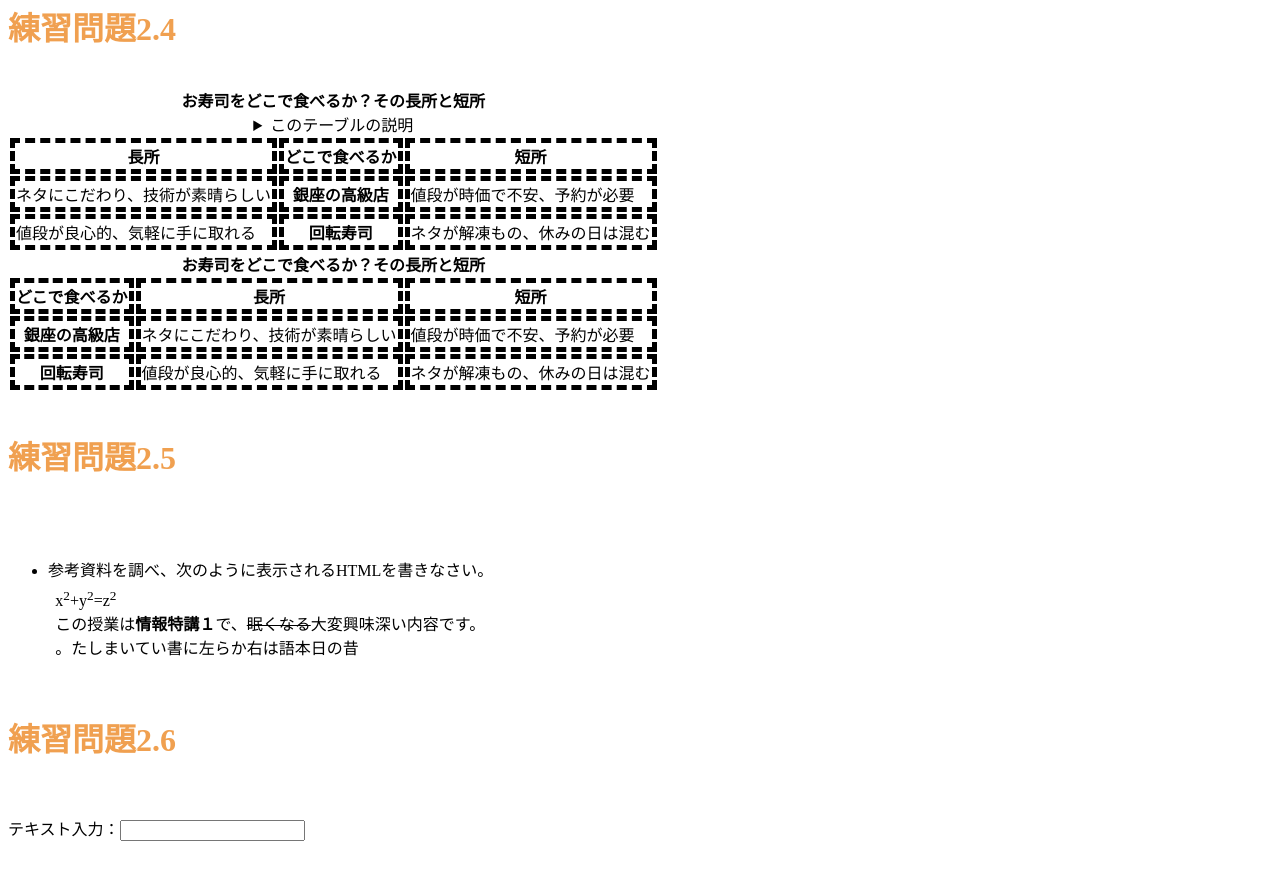
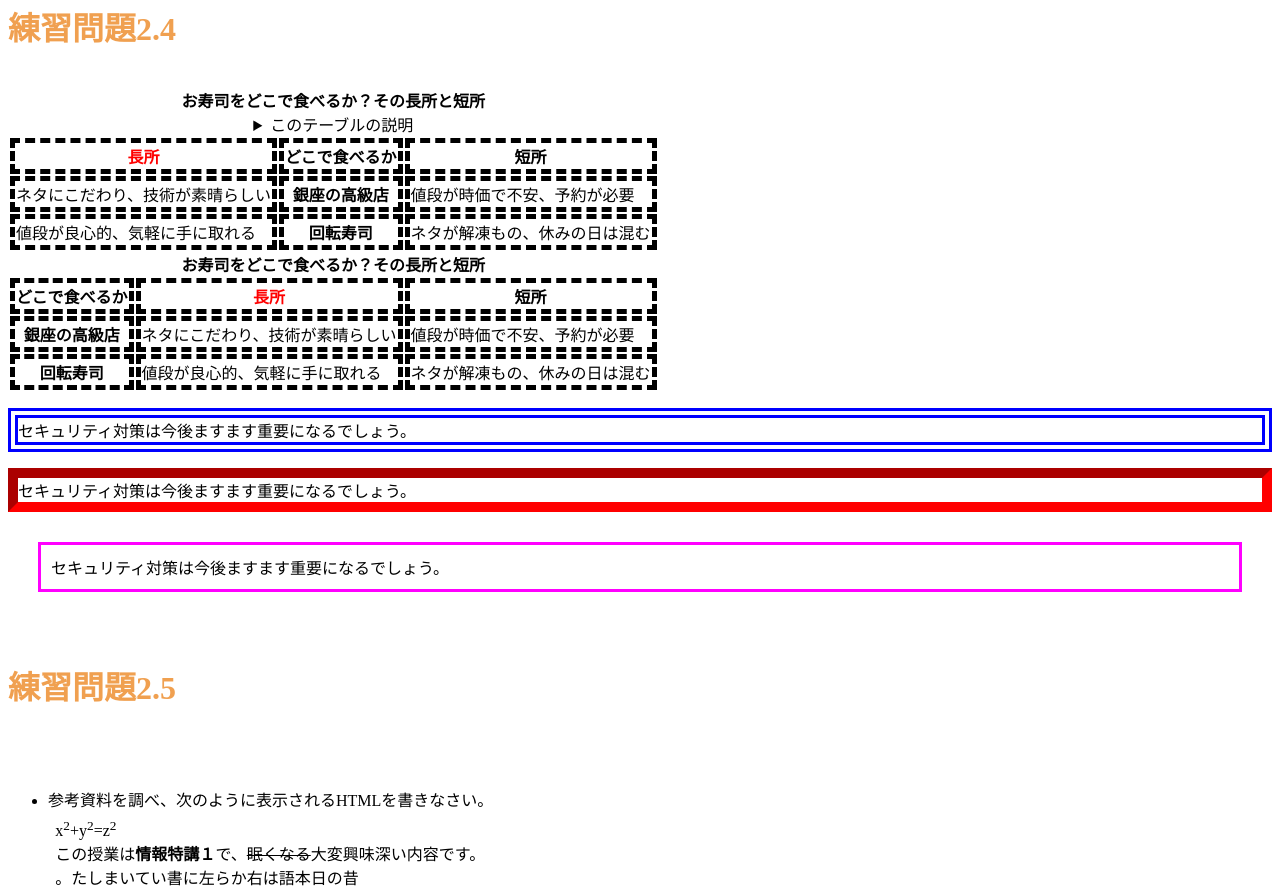
Before and after one commit to ohika1021/zm19258-2021-1, a plain HTML site: page index.html in a window 1280 px wide. Shown: the part 1032-1925 px from the top of the page. Drawn offline with Linux system fonts and the light colour scheme.

Commit message:
2021/06/29

```diff
--- a/index.html
+++ b/index.html
@@ -20,7 +20,7 @@
       <li>ほげほげ</li>
       <li>ほにゃらら</li>
   </ol>
-  <a id=“abc”>ここがabcの場所</a>
+  <a id="abc">ここがabcの場所</a>
 
   <br>
 <h1>練習問題2.3</h1>
@@ -66,7 +66,7 @@
     </details>
     </caption>
     <thead>
-    <tr><th>長所</th><th>どこで食べるか</th><th>短所</th></tr>
+    <tr><th class="important">長所</th><th>どこで食べるか</th><th>短所</th></tr>
     </thead>
     <tbody>
     <tr><td>ネタにこだわり、技術が素晴らしい</td><th>銀座の高級店
@@ -80,7 +80,7 @@
     <strong>お寿司をどこで食べるか？その長所と短所</strong>
     </caption>
     <thead>
-    <tr><th>どこで食べるか</th><th>長所</th><th>短所
+    <tr><th>どこで食べるか</th><th class="important">長所</th><th>短所
     </th></tr>
     </thead>
     <tbody>
@@ -88,7 +88,9 @@
     <tr><th>回転寿司</th><td>値段が良心的、気軽に手に取れる</td><td>ネタが解凍もの、休みの日は混む</td></tr>
     </tbody>
     </table>
-
+    <p class="sample1">セキュリティ対策は今後ますます重要になるでしょう。</p>
+    <p class="sample2">セキュリティ対策は今後ますます重要になるでしょう。</p>
+    <p class="sample3">セキュリティ対策は今後ますます重要になるでしょう。</p>
 
   <br>
 <h1>練習問題2.5</h1>
--- a/mystyle.css
+++ b/mystyle.css
@@ -1,2 +1,7 @@
 h1 { color: #F0A050 ; }
 th, td { border: dashed thick black; }
+th.important { color: red; }
+p.sample1 {border: double 10px #0000ff;}
+p.sample2 {border: inset 10px #ff0000;}
+p.sample3 {margin: 30px 30px;padding: 10px;border:
+medium solid #ff00ff;}
```
